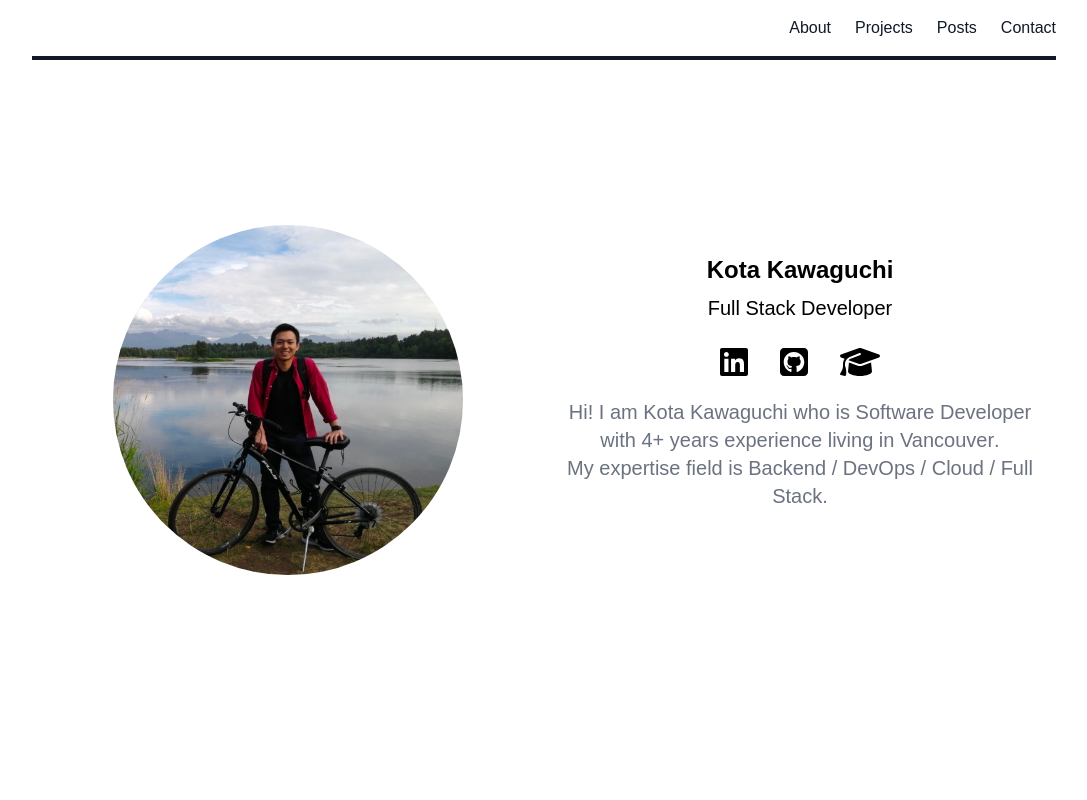
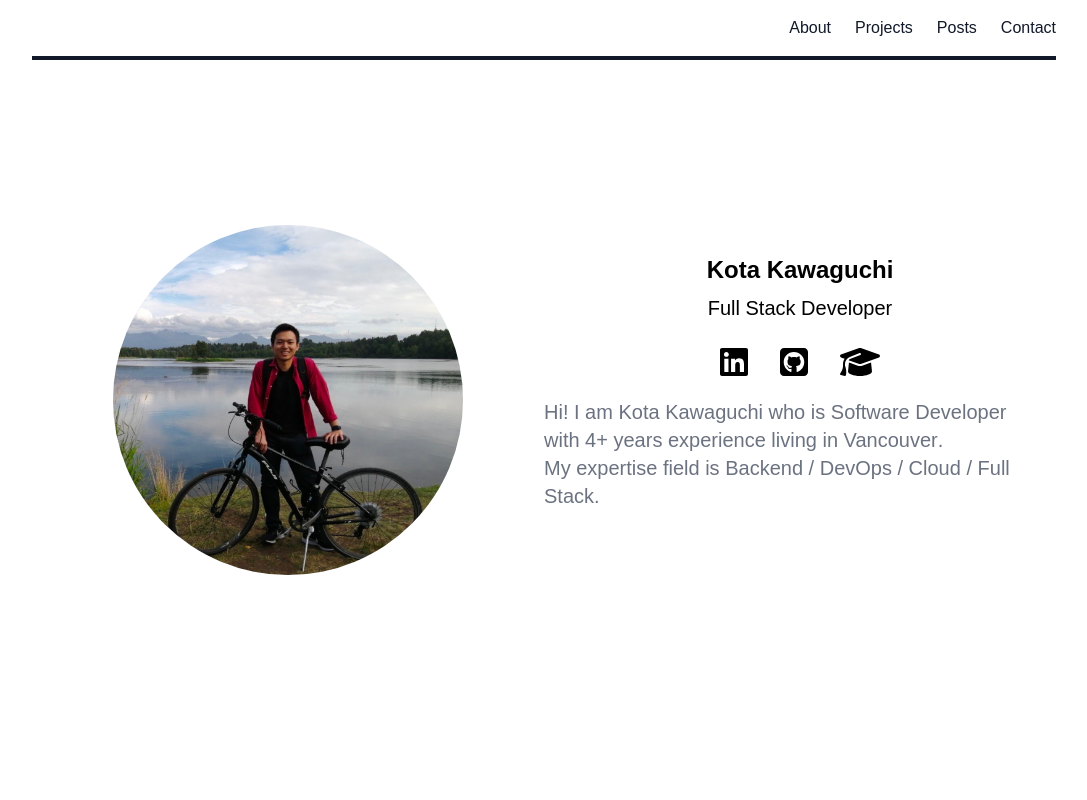
Before and after one commit to kotaaaa/myportfolio, a Next.js app: page / in a window 1280 px wide. Shown: the top 800 px of the page, without its empty margins (96-1183 px from the left). Built offline with nearby package versions, Linux system fonts and the light colour scheme.

Commit message:
fix: design

```diff
--- a/components/aboutme/index.tsx
+++ b/components/aboutme/index.tsx
@@ -62,7 +62,7 @@ const ProfileSection = () => {
           </div>
         </div>
         <div className="mx-auto max-w-screen-md justify-center content-center">
-          <p className="py-4 lg:mb-10 font-light text-center text-gray-500 sm:text-xl">
+          <p className="py-4 lg:mb-10 font-light text-left text-gray-500 sm:text-xl">
             Hi! I am Kota Kawaguchi who is Software Developer <br /> with 4+ years experience living in <strong>Vancouver</strong>.
             <br/>
             My expertise field is <strong>Backend</strong> / <strong>DevOps</strong> / <strong>Cloud</strong> / <strong>Full Stack</strong>.
```
